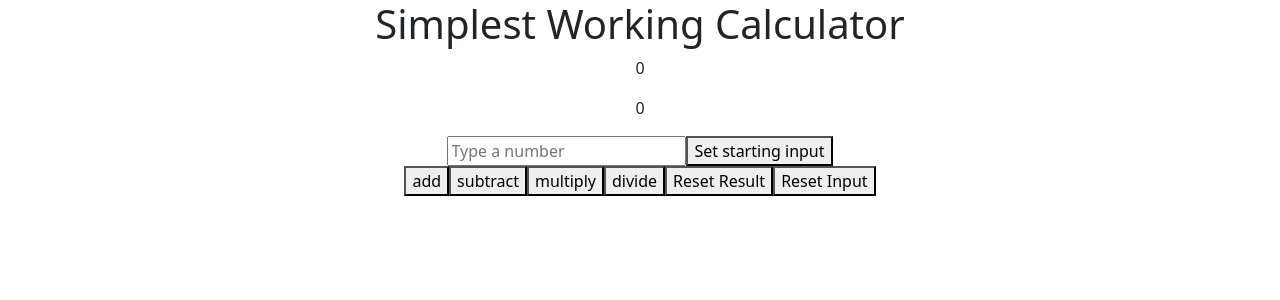
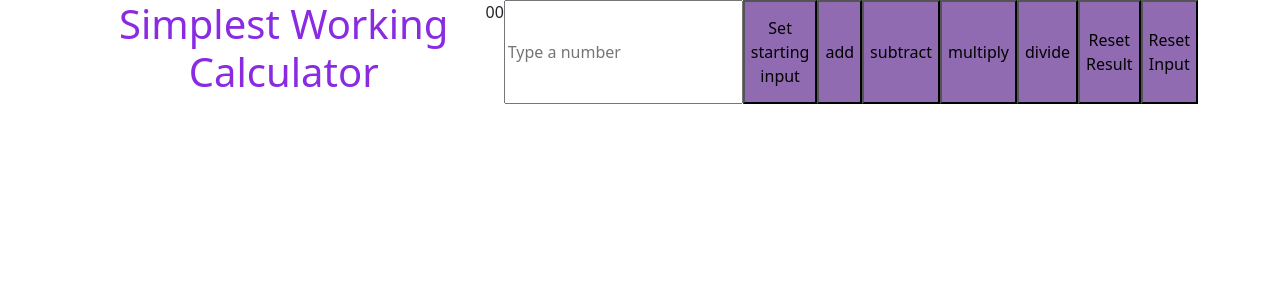
Before and after one commit to cjp0421/react-calculator-v3, a React (Create React App) app: page / in a window 1280 px wide. Shown: the top 300 px of the page. Built offline with nearby package versions, Linux system fonts and the light colour scheme.

Commit message:
playing with bootstrap css and flexbox

```diff
--- a/src/App.css
+++ b/src/App.css
@@ -1,38 +1,39 @@
-.App {
+button {
+  background-color: rgb(144, 107, 178);
+  margin: auto;
+}
+
+div {
+  margin: 0 auto;
+  display: block;
+}
+
+input {
+  margin: auto;
+}
+
+form {
+  display: flex;
+  justify-items: center;
+}
+
+p {
+  display: block;
+  margin: 0 auto;
   text-align: center;
 }
 
-.App-logo {
-  height: 40vmin;
-  pointer-events: none;
+.container {
+  display: flex;
+
 }
 
-@media (prefers-reduced-motion: no-preference) {
-  .App-logo {
-    animation: App-logo-spin infinite 20s linear;
-  }
+.header {
+  color: blueviolet;
+  text-align: center;
 }
 
-.App-header {
-  background-color: #282c34;
-  min-height: 100vh;
+.buttons {
   display: flex;
-  flex-direction: column;
-  align-items: center;
   justify-content: center;
-  font-size: calc(10px + 2vmin);
-  color: white;
 }
-
-.App-link {
-  color: #61dafb;
-}
-
-@keyframes App-logo-spin {
-  from {
-    transform: rotate(0deg);
-  }
-  to {
-    transform: rotate(360deg);
-  }
-}
--- a/src/App.js
+++ b/src/App.js
@@ -42,10 +42,14 @@ function App() {
   };
 
   return (
-    <div className="App">
-      <div>
-        <h1>Simplest Working Calculator</h1>
+    <div className="App container">
+      <div className='row'>
+        <div className='col'>
+          <h1 className="header">Simplest Working Calculator</h1>
         </div>
+
+      </div>
+      <div className='row'>
         <form>
           <p ref={resultRef}> {result} </p>
           <p ref={inputRef}>{input} </p>
@@ -59,13 +63,16 @@ function App() {
             input.preventDefault();
             setInput(input = Number(inputRef.current.value))
           }}>Set starting input</button><br />
+          <div className='buttons'>
             <button onClick={plus}>add</button>
             <button onClick={minus}>subtract</button>
             <button onClick={times}>multiply</button>
             <button onClick={divide}>divide</button>
             <button onClick={resetResult}>Reset Result</button>
             <button onClick={resetInput}>Reset Input</button>
+          </div>
         </form>
+      </div>
     </div>
 
   );
```
Lines whose indentation alone changed are shown as unchanged.
